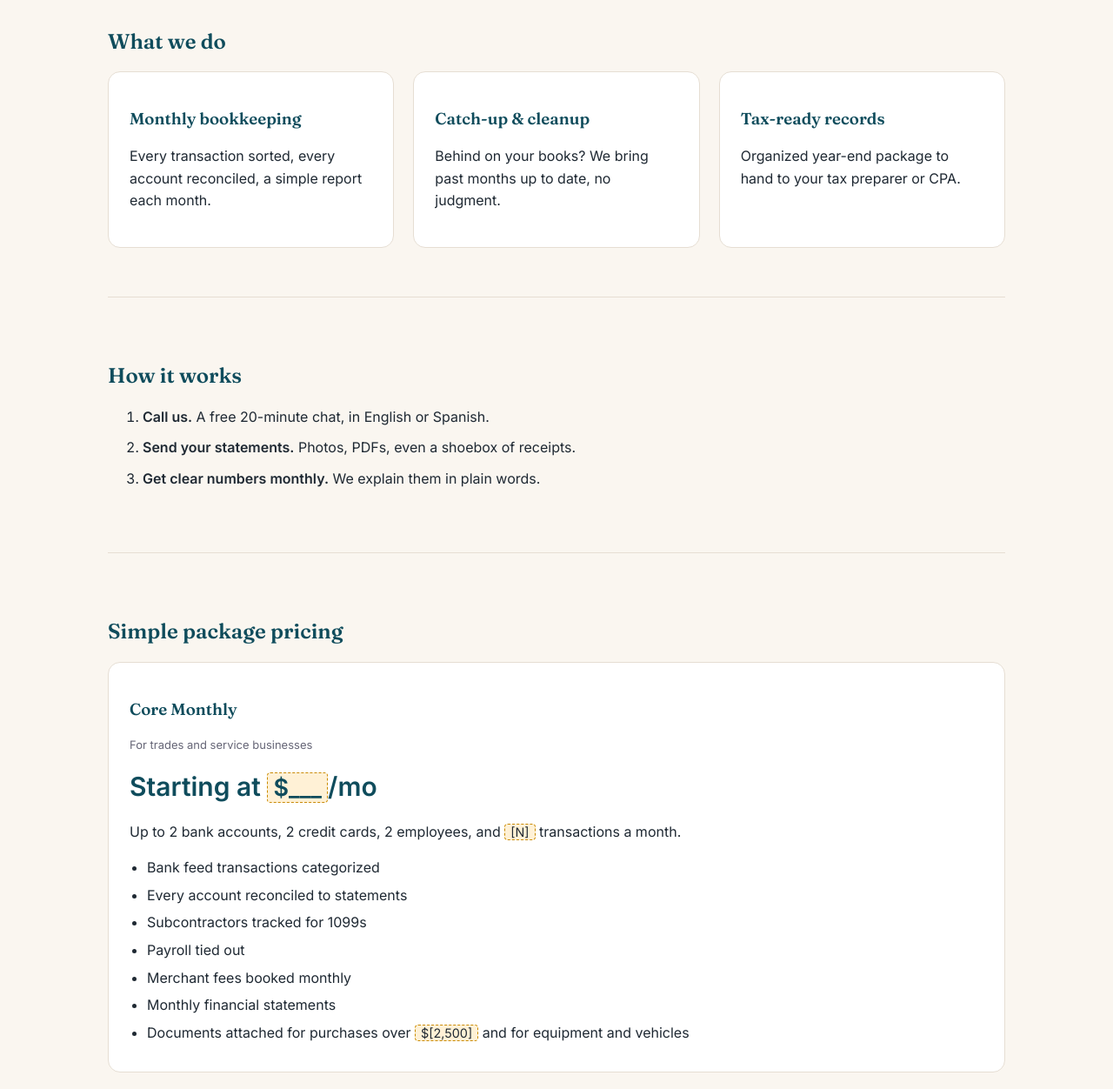
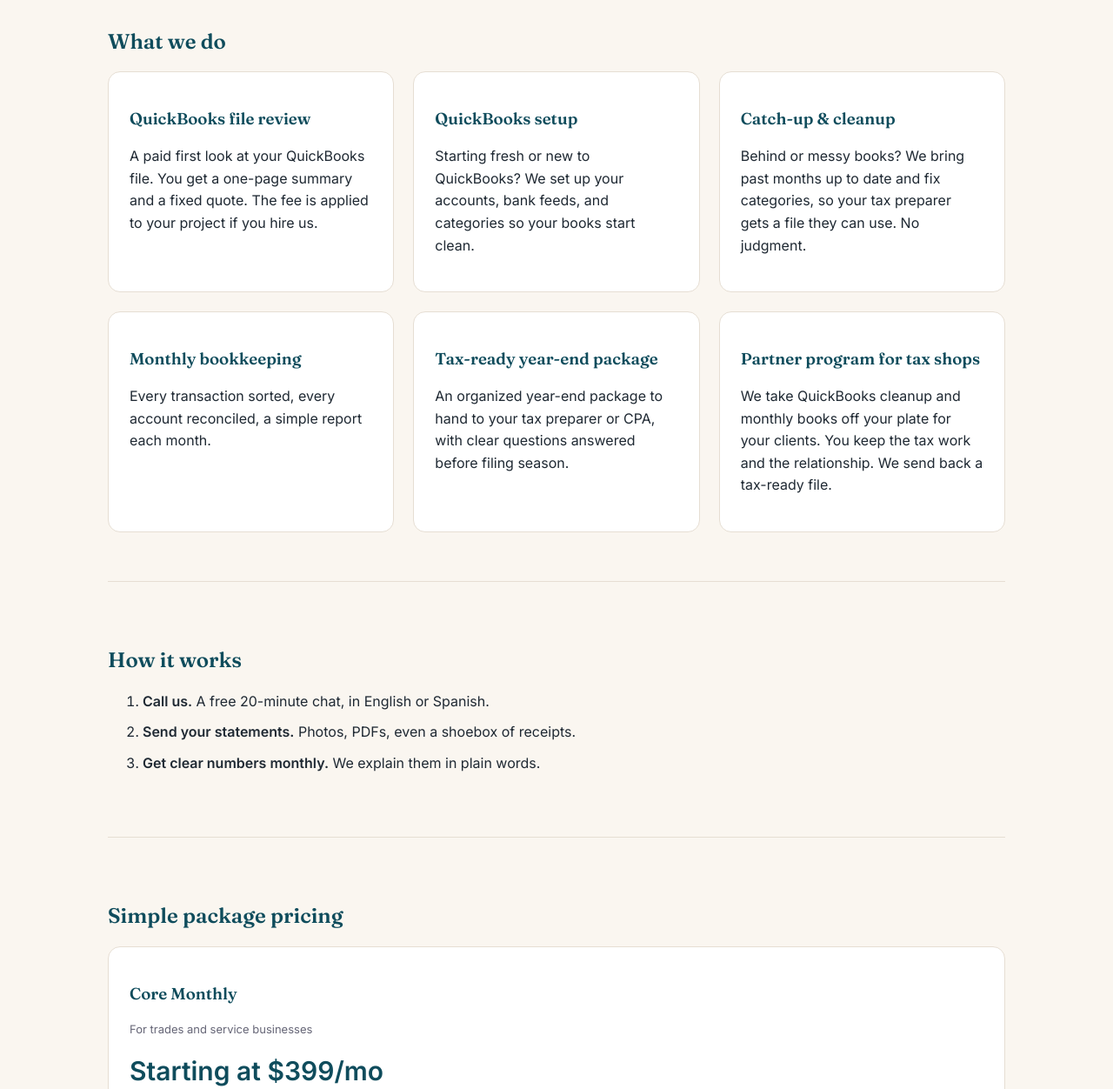
Before and after one commit to Allnewjm/amigobookspros-preview, a plain HTML site: page index.html in a window 1280 px wide. Shown: the part 820-2072 px from the top of the page at 87% size. Drawn offline with Linux system fonts and the light colour scheme.

Commit message:
Sync services section with starter offerings (6 offerings, tax shop partner card, proposed starting prices)

```diff
--- a/index.html
+++ b/index.html
@@ -38,9 +38,12 @@
 <div class="bonus" data-en="&lt;b&gt;Bonus:&lt;/b&gt; Want easier access to business loans? Clean books help. We get your records lender-ready. &lt;a href=&quot;#services&quot;&gt;Learn how&lt;/a&gt;&lt;br&gt;&lt;small class=&quot;disc&quot;&gt;Lending decisions are made by lenders. We prepare organized records, not loan or financial advice.&lt;/small&gt;" data-es="&lt;b&gt;Extra:&lt;/b&gt; ¿Quieres llegar mejor preparado a tu banco? Libros limpios, mejores conversaciones con tu banco. Dejamos tus registros listos para presentarlos. &lt;a href=&quot;#services&quot;&gt;Conoce cómo&lt;/a&gt;&lt;br&gt;&lt;small class=&quot;disc&quot;&gt;Las decisiones de crédito las toman los bancos. Nosotros preparamos registros organizados, no damos asesoría financiera ni de préstamos.&lt;/small&gt;"><b>Bonus:</b> Want easier access to business loans? Clean books help. We get your records lender-ready. <a href="#services">Learn how</a><br><small class="disc">Lending decisions are made by lenders. We prepare organized records, not loan or financial advice.</small></div>
 
 <section id="services"><h2 data-en="What we do" data-es="Lo que hacemos">What we do</h2><div class="g3">
+<div class="card"><h3 data-en="QuickBooks file review" data-es="Revisión de tu archivo de QuickBooks">QuickBooks file review</h3><p data-en="A paid first look at your QuickBooks file. You get a one-page summary and a fixed quote. The fee is applied to your project if you hire us." data-es="Una primera revisión pagada de tu archivo de QuickBooks. Recibes un resumen de una página y una cotización fija. El costo se aplica a tu proyecto si nos contratas.">A paid first look at your QuickBooks file. You get a one-page summary and a fixed quote. The fee is applied to your project if you hire us.</p></div>
+<div class="card"><h3 data-en="QuickBooks setup" data-es="Configuración de QuickBooks">QuickBooks setup</h3><p data-en="Starting fresh or new to QuickBooks? We set up your accounts, bank feeds, and categories so your books start clean." data-es="¿Empezando o nuevo en QuickBooks? Configuramos tus cuentas, conexiones bancarias y categorías para que tus libros empiecen limpios.">Starting fresh or new to QuickBooks? We set up your accounts, bank feeds, and categories so your books start clean.</p></div>
+<div class="card"><h3 data-en="Catch-up &amp;amp; cleanup" data-es="Puesta al día y limpieza">Catch-up &amp; cleanup</h3><p data-en="Behind or messy books? We bring past months up to date and fix categories, so your tax preparer gets a file they can use. No judgment." data-es="¿Libros atrasados o desordenados? Ponemos al día los meses pendientes y corregimos las categorías, para que tu preparador de impuestos reciba un archivo útil. Sin regaños.">Behind or messy books? We bring past months up to date and fix categories, so your tax preparer gets a file they can use. No judgment.</p></div>
 <div class="card"><h3 data-en="Monthly bookkeeping" data-es="Contabilidad mensual">Monthly bookkeeping</h3><p data-en="Every transaction sorted, every account reconciled, a simple report each month." data-es="Cada movimiento clasificado, cada cuenta conciliada y un reporte sencillo cada mes.">Every transaction sorted, every account reconciled, a simple report each month.</p></div>
-<div class="card"><h3 data-en="Catch-up &amp;amp; cleanup" data-es="Puesta al día y limpieza">Catch-up &amp; cleanup</h3><p data-en="Behind on your books? We bring past months up to date, no judgment." data-es="¿Atrasado con tus libros? Ponemos al día los meses pendientes, sin regaños.">Behind on your books? We bring past months up to date, no judgment.</p></div>
-<div class="card"><h3 data-en="Tax-ready records" data-es="Registros listos para impuestos">Tax-ready records</h3><p data-en="Organized year-end package to hand to your tax preparer or CPA." data-es="Un paquete de fin de año organizado para entregar a tu preparador de impuestos o CPA.">Organized year-end package to hand to your tax preparer or CPA.</p></div></div></section>
+<div class="card"><h3 data-en="Tax-ready year-end package" data-es="Paquete de fin de año listo para impuestos">Tax-ready year-end package</h3><p data-en="An organized year-end package to hand to your tax preparer or CPA, with clear questions answered before filing season." data-es="Un paquete de fin de año organizado para entregar a tu preparador de impuestos o CPA, con las preguntas resueltas antes de la temporada de impuestos.">An organized year-end package to hand to your tax preparer or CPA, with clear questions answered before filing season.</p></div>
+<div class="card"><h3 data-en="Partner program for tax shops" data-es="Programa de alianza para oficinas de impuestos">Partner program for tax shops</h3><p data-en="We take QuickBooks cleanup and monthly books off your plate for your clients. You keep the tax work and the relationship. We send back a tax-ready file." data-es="Nos encargamos de la limpieza de QuickBooks y los libros mensuales de tus clientes. Tú te quedas con los impuestos y la relación. Te devolvemos un archivo listo para impuestos.">We take QuickBooks cleanup and monthly books off your plate for your clients. You keep the tax work and the relationship. We send back a tax-ready file.</p></div></div></section>
 
 <section><h2 data-en="How it works" data-es="Así de fácil">How it works</h2><ol class="steps">
 <li data-en="&lt;b&gt;Call us.&lt;/b&gt; A free 20-minute chat, in English or Spanish." data-es="&lt;b&gt;Llámanos.&lt;/b&gt; Una charla gratis de 20 minutos, en español o inglés."><b>Call us.</b> A free 20-minute chat, in English or Spanish.</li>
@@ -49,13 +52,13 @@
 
 <section id="pricing"><h2 data-en="Simple package pricing" data-es="Paquetes con precios claros">Simple package pricing</h2>
 <div class="card core"><h3 data-en="Core Monthly" data-es="Mensual Básico">Core Monthly</h3><p class="disc" data-en="For trades and service businesses" data-es="Para oficios y negocios de servicios">For trades and service businesses</p>
-<div class="price"><span data-en="Starting at &lt;span class=&quot;ph&quot;&gt;$___&lt;/span&gt;/mo" data-es="Desde &lt;span class=&quot;ph&quot;&gt;$___&lt;/span&gt;/mes">Starting at <span class="ph">$___</span>/mo</span></div>
+<div class="price"><span data-en="Starting at $399/mo" data-es="Desde $399/mes">Starting at $399/mo</span></div>
 <p data-en="Up to 2 bank accounts, 2 credit cards, 2 employees, and &lt;span class=&quot;ph&quot;&gt;[N]&lt;/span&gt; transactions a month." data-es="Hasta 2 cuentas bancarias, 2 tarjetas de crédito, 2 empleados y &lt;span class=&quot;ph&quot;&gt;[N]&lt;/span&gt; transacciones al mes.">Up to 2 bank accounts, 2 credit cards, 2 employees, and <span class="ph">[N]</span> transactions a month.</p>
 <ul class="pl"><li data-en="Bank feed transactions categorized" data-es="Transacciones del banco categorizadas">Bank feed transactions categorized</li><li data-en="Every account reconciled to statements" data-es="Cada cuenta conciliada con sus estados de cuenta">Every account reconciled to statements</li><li data-en="Subcontractors tracked for 1099s" data-es="Subcontratistas registrados para los 1099">Subcontractors tracked for 1099s</li><li data-en="Payroll tied out" data-es="Nómina cuadrada">Payroll tied out</li><li data-en="Merchant fees booked monthly" data-es="Comisiones de tarjeta registradas cada mes">Merchant fees booked monthly</li><li data-en="Monthly financial statements" data-es="Estados financieros mensuales">Monthly financial statements</li><li data-en="Documents attached for purchases over &lt;span class=&quot;ph&quot;&gt;$[2,500]&lt;/span&gt; and for equipment and vehicles" data-es="Documentos adjuntos para compras de más de &lt;span class=&quot;ph&quot;&gt;$[2,500]&lt;/span&gt; y para equipo y vehículos">Documents attached for purchases over <span class="ph">$[2,500]</span> and for equipment and vehicles</li></ul></div>
 <div class="g3" style="margin-top:20px">
 <div class="card"><h3 data-en="Overage" data-es="Cargos adicionales">Overage</h3><ul class="pl"><li data-en="Extra bank or card account: &lt;span class=&quot;ph&quot;&gt;$___&lt;/span&gt;/mo" data-es="Cuenta bancaria o tarjeta adicional: &lt;span class=&quot;ph&quot;&gt;$___&lt;/span&gt;/mes">Extra bank or card account: <span class="ph">$___</span>/mo</li><li data-en="Extra transactions: &lt;span class=&quot;ph&quot;&gt;$___&lt;/span&gt; per &lt;span class=&quot;ph&quot;&gt;[N]&lt;/span&gt;" data-es="Transacciones adicionales: &lt;span class=&quot;ph&quot;&gt;$___&lt;/span&gt; por cada &lt;span class=&quot;ph&quot;&gt;[N]&lt;/span&gt;">Extra transactions: <span class="ph">$___</span> per <span class="ph">[N]</span></li></ul></div>
 <div class="card"><h3 data-en="Add-ons" data-es="Servicios extra">Add-ons</h3><p class="disc" data-en="Priced separately. Contact us." data-es="Se cotizan aparte. Contáctanos.">Priced separately. Contact us.</p><ul class="pl"><li data-en="POS or software integration" data-es="Integración con punto de venta u otro software">POS or software integration</li><li data-en="Receipt management" data-es="Manejo de recibos">Receipt management</li><li data-en="Class, project, or budget tracking" data-es="Seguimiento por clase, proyecto o presupuesto">Class, project, or budget tracking</li><li data-en="Splitting a vendor across categories" data-es="Dividir un proveedor en varias categorías">Splitting a vendor across categories</li><li data-en="Monthly meeting or video update" data-es="Reunión mensual o resumen en video">Monthly meeting or video update</li></ul></div>
-<div class="card"><h3 data-en="One-time" data-es="Pago único">One-time</h3><ul class="pl"><li data-en="Onboarding: &lt;span class=&quot;ph&quot;&gt;$___&lt;/span&gt;" data-es="Configuración inicial: &lt;span class=&quot;ph&quot;&gt;$___&lt;/span&gt;">Onboarding: <span class="ph">$___</span></li><li data-en="Cleanup and catch-up: starting at &lt;span class=&quot;ph&quot;&gt;$___&lt;/span&gt; per month brought current" data-es="Limpieza y puesta al día: desde &lt;span class=&quot;ph&quot;&gt;$___&lt;/span&gt; por cada mes pendiente">Cleanup and catch-up: starting at <span class="ph">$___</span> per month brought current</li></ul></div></div></section>
+<div class="card"><h3 data-en="One-time" data-es="Pago único">One-time</h3><ul class="pl"><li data-en="QuickBooks setup: &lt;span class=&quot;ph&quot;&gt;$___&lt;/span&gt;" data-es="Configuración de QuickBooks: &lt;span class=&quot;ph&quot;&gt;$___&lt;/span&gt;">QuickBooks setup: <span class="ph">$___</span></li><li data-en="Cleanup and catch-up: starting at $250 per month brought current" data-es="Limpieza y puesta al día: desde $250 por cada mes pendiente">Cleanup and catch-up: starting at $250 per month brought current</li><li data-en="QuickBooks file review: $150, applied to your project if you hire us" data-es="Revisión de tu archivo de QuickBooks: $150, se aplica a tu proyecto si nos contratas">QuickBooks file review: $150, applied to your project if you hire us</li></ul></div></div></section>
 
 <section><div class="promise"><h2 data-en="Our promise" data-es="Nuestra promesa">Our promise</h2>
 <div data-en="&lt;b&gt;Flat price, no surprises.&lt;/b&gt;&lt;br&gt;Price agreed in writing before we start." data-es="&lt;b&gt;Precio fijo, sin sorpresas.&lt;/b&gt;&lt;br&gt;Acordamos el precio por escrito antes de empezar."><b>Flat price, no surprises.</b><br>Price agreed in writing before we start.</div>
```
